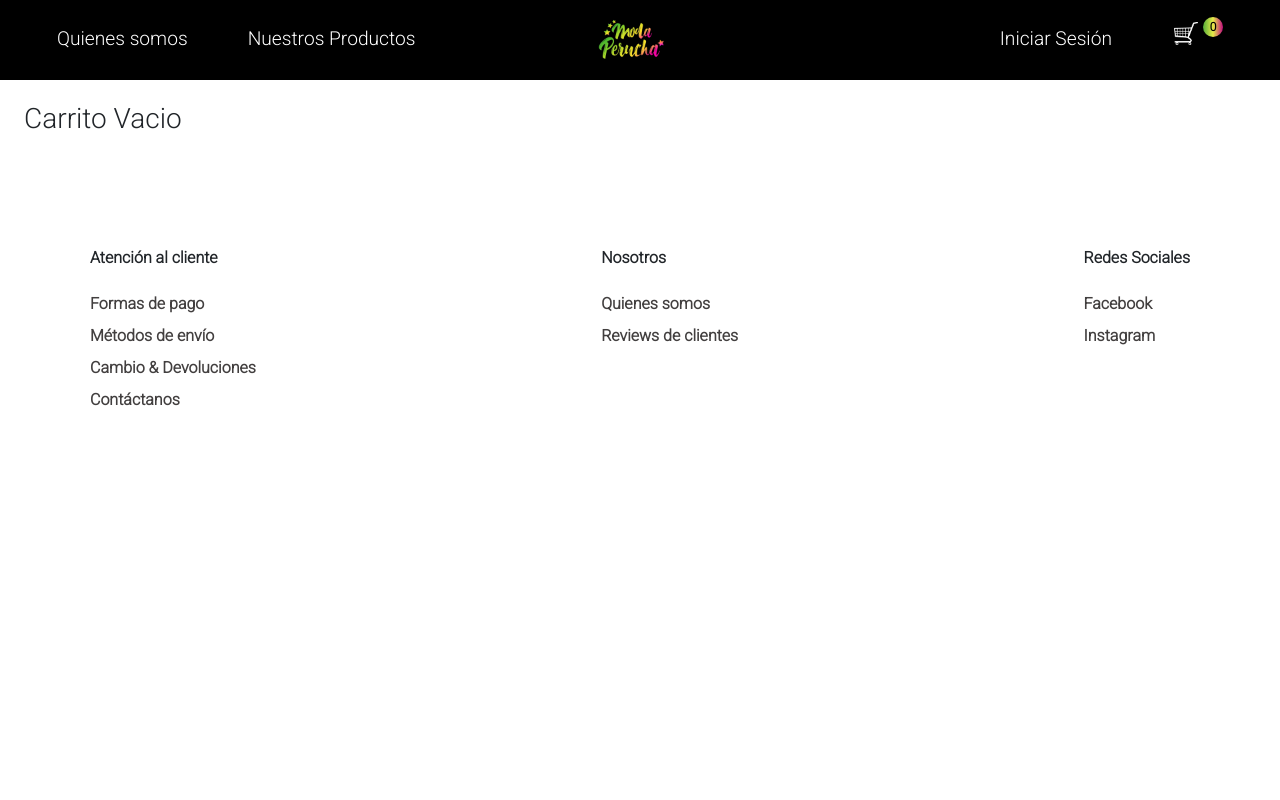
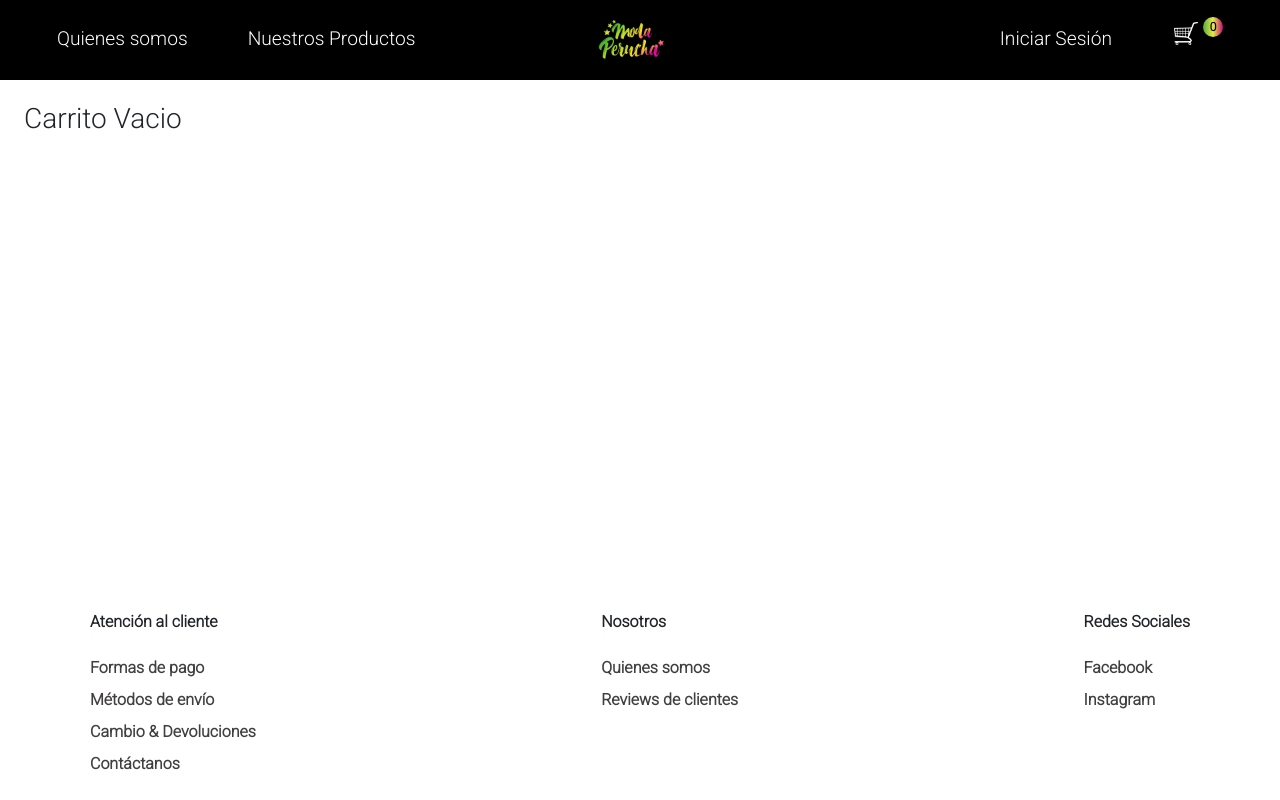
Before and after one commit to dbranco86/Pre-Entrega1-Branco, a React (Vite) app: page /cart in a window 1280 px wide. Built offline with nearby package versions, Linux system fonts and the light colour scheme.

Commit message:
Posicionando correctamente el footer

```diff
--- a/src/App.css
+++ b/src/App.css
@@ -18,3 +18,9 @@ a{
 ul{
   list-style: none;
 }
+.allcontainer{
+  display: flex;
+  flex-direction: column;
+  justify-content: space-between;
+  min-height: 100vh
+}
--- a/src/App.jsx
+++ b/src/App.jsx
@@ -11,13 +11,15 @@ import './App.css'
 
 function App() {
   return (
-    <div>
       <CartProvider>
-        <Navbar />
-        <Router />
-        <Footer />
+        <div className='allcontainer'>
+          <div>
+            <Navbar />
+            <Router />
+          </div>
+          <Footer />
+        </div>
       </CartProvider>
-    </div>
   )
 }
 
--- a/src/pages/cart/index.jsx
+++ b/src/pages/cart/index.jsx
@@ -12,7 +12,7 @@ import './styles.css'
 
 function Cart () {
     const navigate = useNavigate();
-    const {cart, onAddToCart, onRemoveItem, onDecreaseItem, total, getTotalItemQuantity } = useContext(CartContext);
+    const {cart, onAddToCart, onRemoveItem, onDecreaseItem, total} = useContext(CartContext);
 
     const onHandlerCreateCart = async () => {
         const newCart = {
--- a/src/services/firebase/index.js
+++ b/src/services/firebase/index.js
@@ -32,7 +32,6 @@ export const firebaseServices = {
             const data = {
                 status: 'completed'
             }
-
             await updateDoc(docRef, data);
         } catch (error) {
             console.error(error)
```
